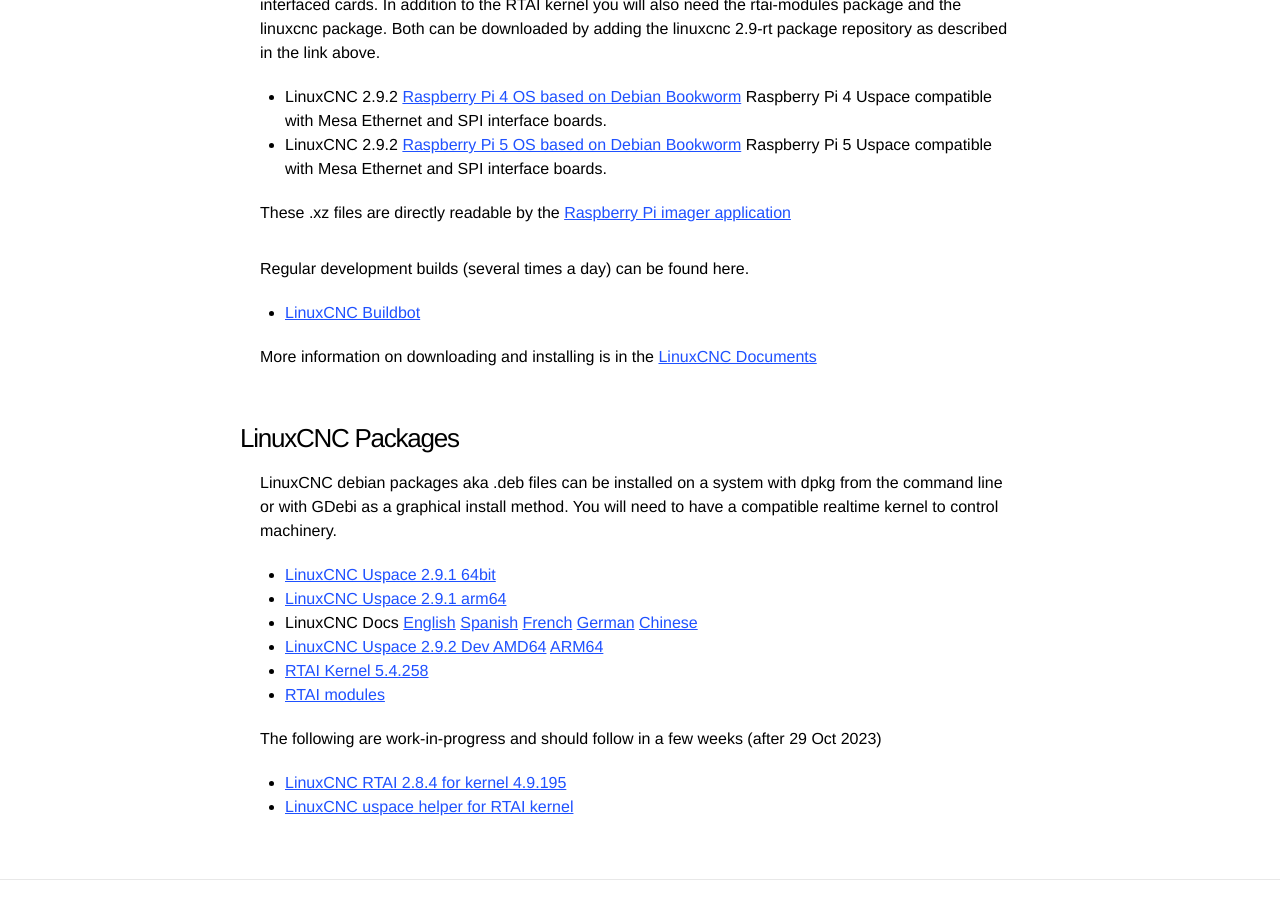
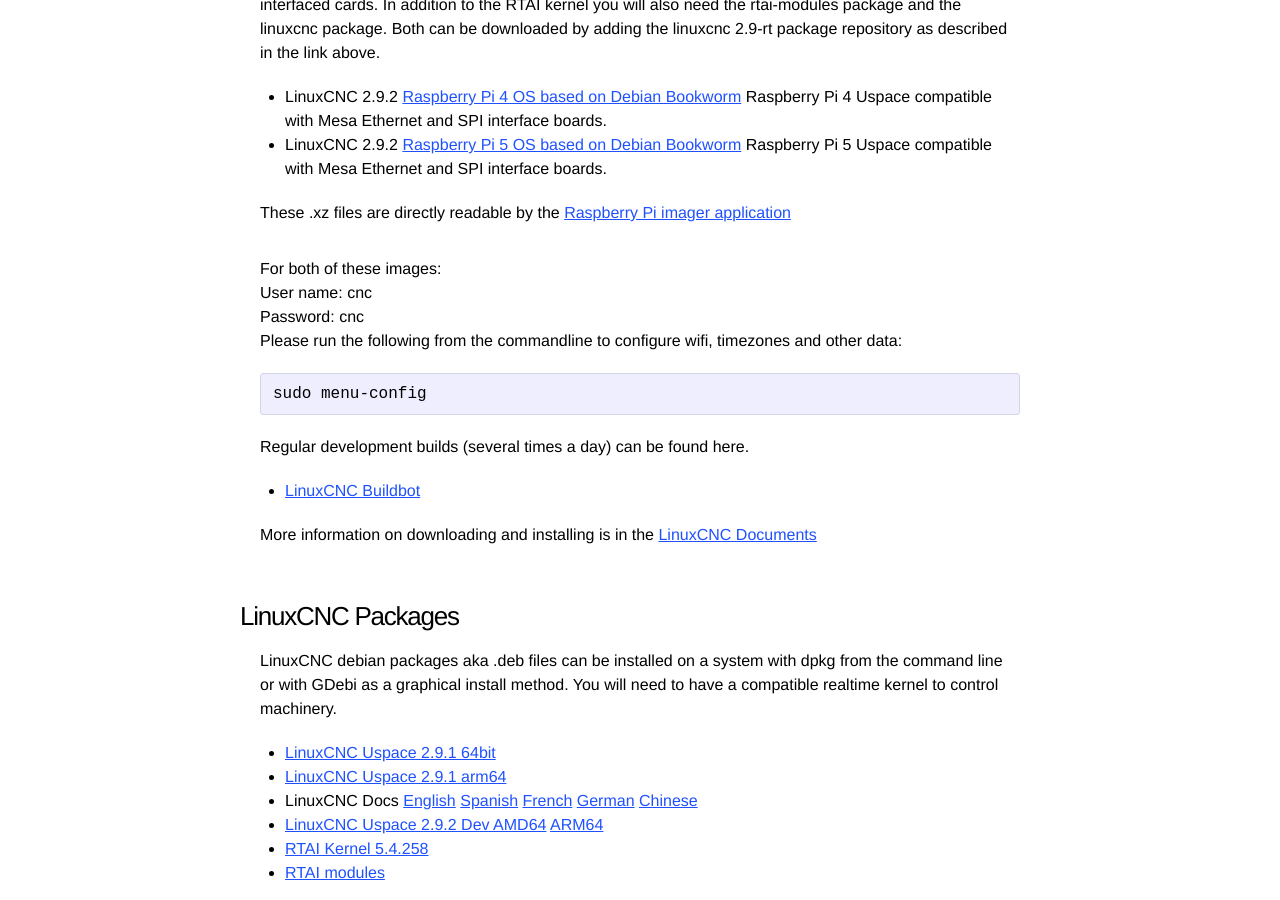
Before and after one commit to LinuxCNC/wlo, a Jekyll site: the page built from downloads/index.md, in a window 1280 px wide and 900 px high, scrolled down 1320 px. Built offline with Jekyll 4.4.1, drawn with Linux system fonts in a browser that asks for light colours.

Commit message:
Update index.md

````diff
--- a/downloads/index.md
+++ b/downloads/index.md
@@ -73,6 +73,14 @@
 
 These .xz files are directly readable by the [Raspberry Pi imager application](https://www.raspberrypi.com/software/)
 
+For both of these images:
+User name: cnc
+Password: cnc
+Please run the following from the commandline to configure wifi, timezones and other data:
+```
+sudo menu-config
+```
+
 Regular development builds (several times a day) can be found here.
 * [LinuxCNC Buildbot](http://buildbot.linuxcnc.org/)
 
````
